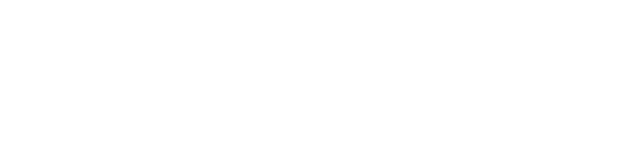
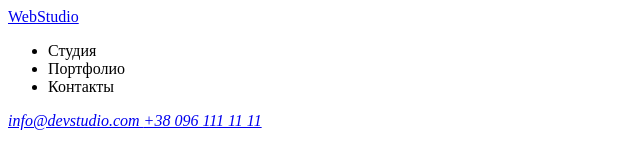
Before and after one commit to Viktory-me/goit-markup-hw-01, a plain HTML site: page index.html in a window 1280 px wide. Shown: the whole page, without its empty margins (0-640 px from the left). Drawn offline with Linux system fonts and the light colour scheme.

Commit message:
header done
выполнен хэдер

```diff
--- a/index.html
+++ b/index.html
@@ -1,9 +1,28 @@
 <!DOCTYPE html>
-<html lang="en">
+<html lang="ru">
   <head>
     <meta charset="UTF-8" />
     <meta name="viewport" content="width=device-width, initial-scale=1.0" />
-    <title>Document</title>
+    <title>Web Studio</title>
   </head>
-  <body></body>
+  <body>
+    <header>
+      <nav>
+        <a href="/" aria-label="логотип сайта">WebStudio</a>
+        <ul>
+          <li><a href="#"></a>Студия</li>
+          <li><a href="#"></a>Портфолио</li>
+          <li><a href="#"></a>Контакты</li>
+        </ul>
+      </nav>
+      <address>
+        <a href="mailto:info@devstudio.com">info@devstudio.com </a>
+        <a href="tel:+380961111111"> +38 096 111 11 11</a>
+      </address>
+    </header>
+    <main>
+      <section></section>
+    </main>
+    <footer></footer>
+  </body>
 </html>
```
